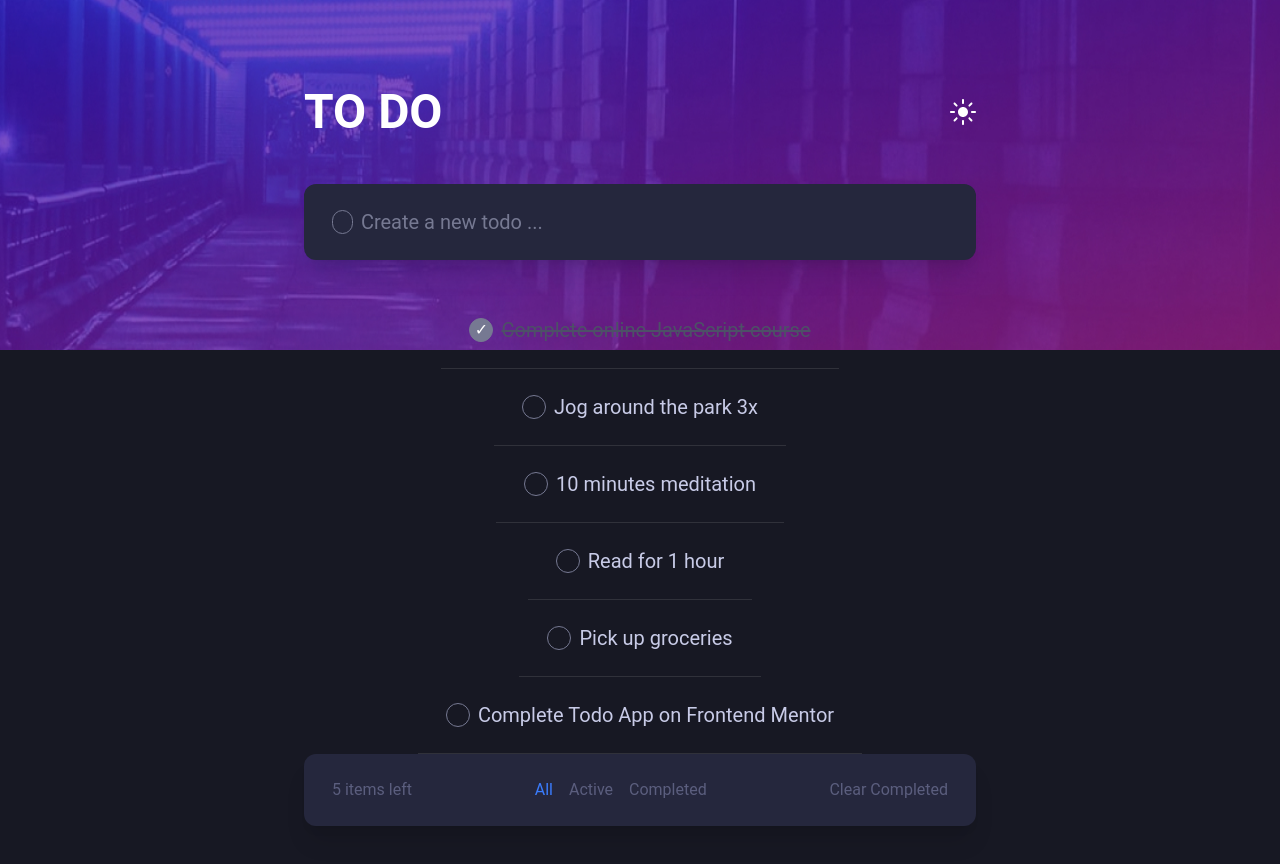
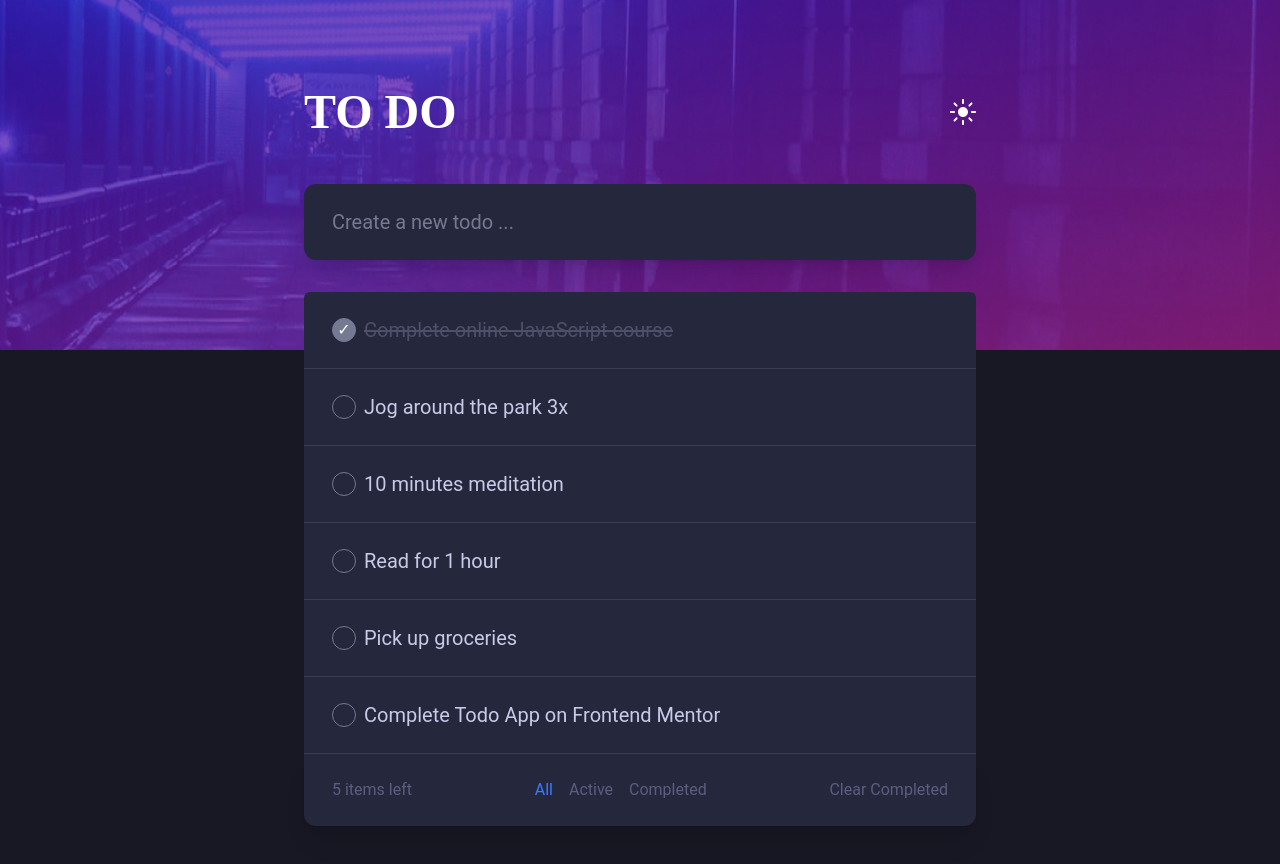
Before and after one commit to MNGH-27/Todo_Nodejs, a React (Create React App) app in the folder frontend/: page /dashboard in a window 1280 px wide. Shown: the top 864 px of the page. Built offline with nearby package versions, Linux system fonts and the light colour scheme; no server answers.

Commit message:
fix style of front of project

```diff
--- a/frontend/src/components/page/dashboard/addTask/index.js
+++ b/frontend/src/components/page/dashboard/addTask/index.js
@@ -43,7 +43,6 @@ const AddTask = () => {
   return (
     <>
       <div className="group w-full shadow-xl bg-[#25273D] py-6 px-7 rounded-xl mb-8 flex items-center justify-start gap-2">
-        <i className="w-6 h-6 block rounded-full border border-[#767992]" />
         <input
           ref={titleContainer}
           className="w-full text-xl bg-transparent outline-none placeholder:text-[#767992] text-white"
--- a/frontend/src/components/page/dashboard/taskList/index.js
+++ b/frontend/src/components/page/dashboard/taskList/index.js
@@ -2,8 +2,8 @@ import React, { useState, useEffect } from "react";
 
 const TaskList = () => {
   return (
-    <>
-      <div className="flex items-center justify-start gap-2 px-7 py-6 border-b border-[#979797]/20">
+    <div className="bg-[#25273D] w-full rounded-t-md">
+      <div className="w-full flex items-center justify-start gap-2 px-7 py-6 border-b border-[#979797]/20">
         <span className="flex items-center justify-center bg-[#767992] w-6 h-6 rounded-full border border-[#767992]">
           <span className="text-white">&#10003;</span>
         </span>
@@ -11,29 +11,29 @@ const TaskList = () => {
           Complete online JavaScript course
         </span>
       </div>
-      <div className="flex items-center justify-start gap-2 px-7 py-6 border-b border-[#979797]/20">
+      <div className="w-full flex items-center justify-start gap-2 px-7 py-6 border-b border-[#979797]/20">
         <i className="w-6 h-6 block rounded-full border border-[#767992]" />
         <span className="text-[#C8CBE7] text-xl">Jog around the park 3x</span>
       </div>
-      <div className="flex items-center justify-start gap-2 px-7 py-6 border-b border-[#979797]/20">
+      <div className="w-full flex items-center justify-start gap-2 px-7 py-6 border-b border-[#979797]/20">
         <i className="w-6 h-6 block rounded-full border border-[#767992]" />
         <span className="text-[#C8CBE7] text-xl">10 minutes meditation</span>
       </div>
-      <div className="flex items-center justify-start gap-2 px-7 py-6 border-b border-[#979797]/20">
+      <div className="w-full flex items-center justify-start gap-2 px-7 py-6 border-b border-[#979797]/20">
         <i className="w-6 h-6 block rounded-full border border-[#767992]" />
         <span className="text-[#C8CBE7] text-xl">Read for 1 hour</span>
       </div>
-      <div className="flex items-center justify-start gap-2 px-7 py-6 border-b border-[#979797]/20">
+      <div className="w-full flex items-center justify-start gap-2 px-7 py-6 border-b border-[#979797]/20">
         <i className="w-6 h-6 block rounded-full border border-[#767992]" />
         <span className="text-[#C8CBE7] text-xl">Pick up groceries</span>
       </div>
-      <div className="flex items-center justify-start gap-2 px-7 py-6 border-b border-[#979797]/20">
+      <div className="w-full flex items-center justify-start gap-2 px-7 py-6 border-b border-[#979797]/20">
         <i className="w-6 h-6 block rounded-full border border-[#767992]" />
         <span className="text-[#C8CBE7] text-xl">
           Complete Todo App on Frontend Mentor
         </span>
       </div>
-    </>
+    </div>
   );
 };
 
--- a/frontend/src/page/dashboard/index.js
+++ b/frontend/src/page/dashboard/index.js
@@ -22,15 +22,15 @@ export default function Dashboard() {
         <img className="w-full h-full" src={DashboardImage} alt="banner" />
       </div>
       <div className="relative flex items-center justify-center w-full z-10">
-        <div className="w-full max-w-2xl mt-12 mb-10 flex flex-col items-center justify-center">
-          <div className="w-full flex items-center justify-between text-white mb-10">
+        <div className="font-[Roboto] w-full max-w-2xl mt-12 mb-10 flex flex-col items-center justify-center">
+          <div className="font-[Salsa] w-full flex items-center justify-between text-white mb-10">
             <div className="flex items-center justify-start gap-1">
               <span>{user.data.firstName}</span>
               <span>{user.data.lastName}</span>
             </div>
             <span>{user.data.email}</span>
           </div>
-          <div className="w-full flex items-center justify-between text-white mb-12">
+          <div className="font-[Salsa] w-full flex items-center justify-between text-white mb-12">
             <span className="text-5xl font-semibold">TO DO</span>
             <SunSvg />
           </div>
@@ -40,7 +40,7 @@ export default function Dashboard() {
 
           <TaskList />
 
-          <div className="w-full shadow-xl bg-[#25273D] rounded-xl mb-8 ">
+          <div className="w-full shadow-xl bg-[#25273D] rounded-b-xl mb-8 ">
             <div className="flex items-center justify-between gap-3 text-[#5B5E7E] py-6 px-7">
               <button>5 items left</button>
               <div className="flex items-center justify-center gap-4">
```
